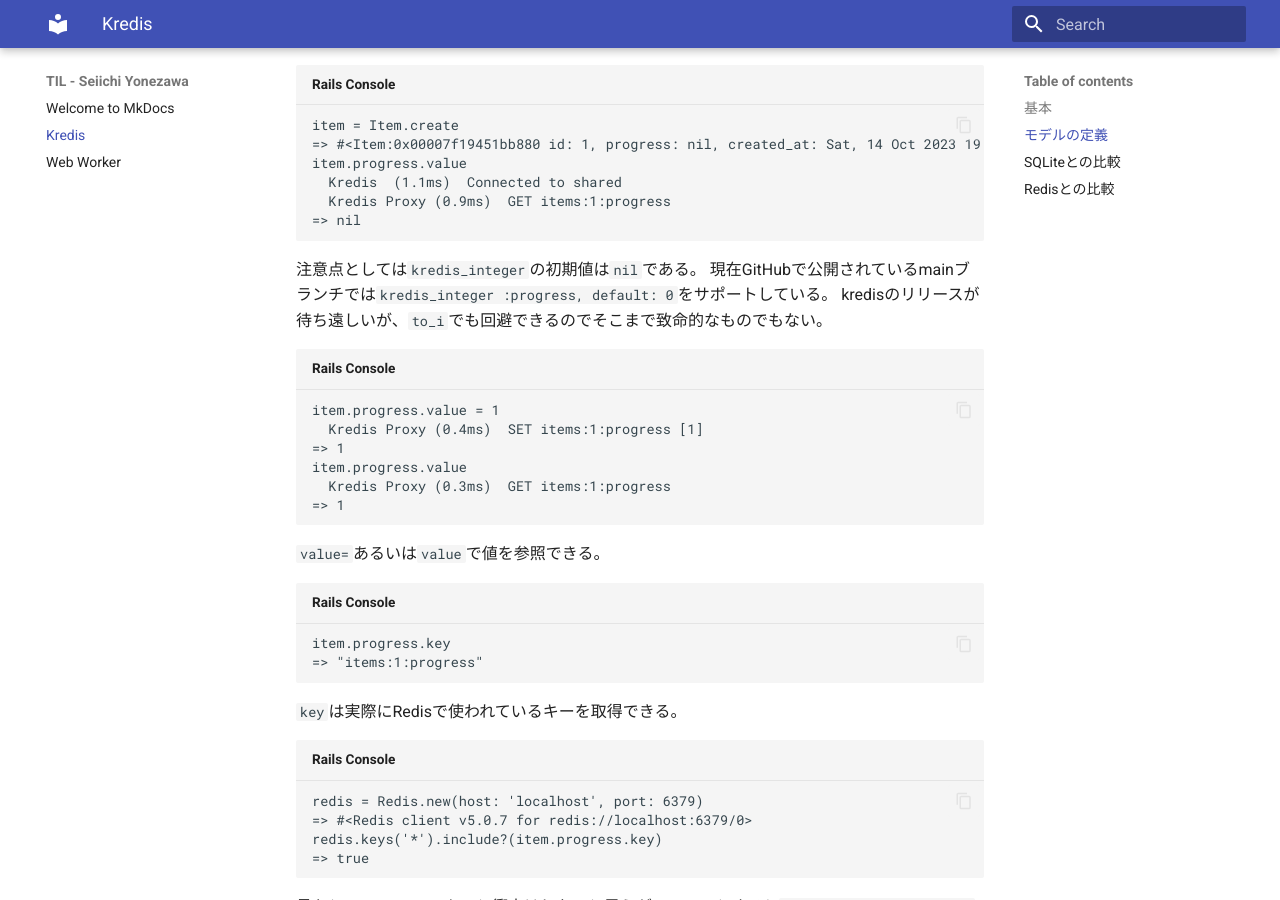
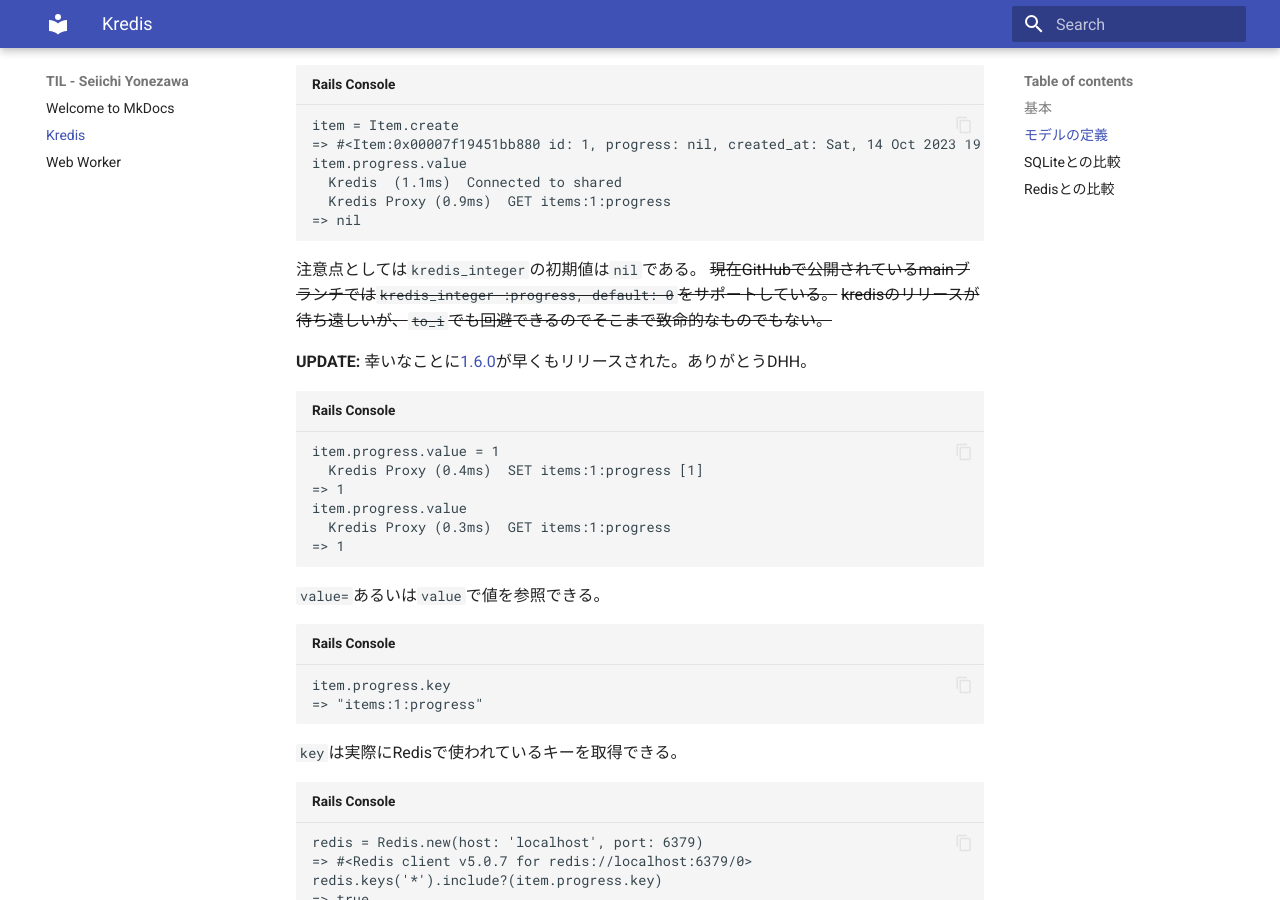
Before and after one commit to nzwsch/til, an MkDocs documentation site: the page built from docs/kredis.md, in a window 1280 px wide and 900 px high, scrolled down 1487 px. Built offline with MkDocs 1.6.1 and Material for MkDocs 9.7.7, drawn with Linux system fonts in a browser that asks for light colours.

Commit message:
Update kredis.md

````diff
--- a/docs/kredis.md
+++ b/docs/kredis.md
@@ -68,8 +68,10 @@
 ```
 
 注意点としては`kredis_integer`の初期値は`nil`である。
-現在GitHubで公開されているmainブランチでは`kredis_integer :progress, default: 0`をサポートしている。
-kredisのリリースが待ち遠しいが、`to_i`でも回避できるのでそこまで致命的なものでもない。
+~~現在GitHubで公開されているmainブランチでは`kredis_integer :progress, default: 0`をサポートしている。~~
+~~kredisのリリースが待ち遠しいが、`to_i`でも回避できるのでそこまで致命的なものでもない。~~
+
+**UPDATE:** 幸いなことに[1.6.0](https://github.com/rails/kredis/commit/2ccc5c6bf59e5d38870de45a03e9491a3dc8c397)が早くもリリースされた。ありがとうDHH。
 
 ```text title="Rails Console"
 item.progress.value = 1
--- a/mkdocs.yml
+++ b/mkdocs.yml
@@ -9,3 +9,4 @@
   - pymdownx.highlight:
       auto_title: true
   - pymdownx.superfences
+  - pymdownx.tilde
````
